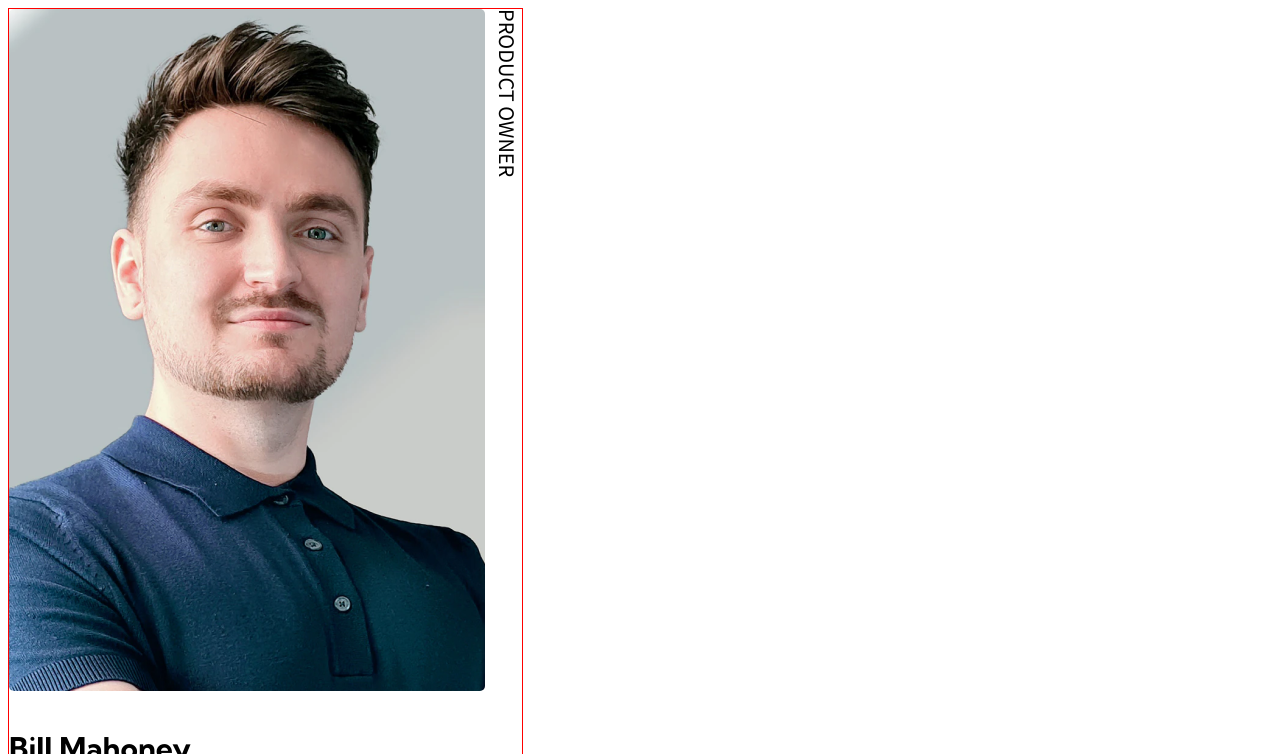
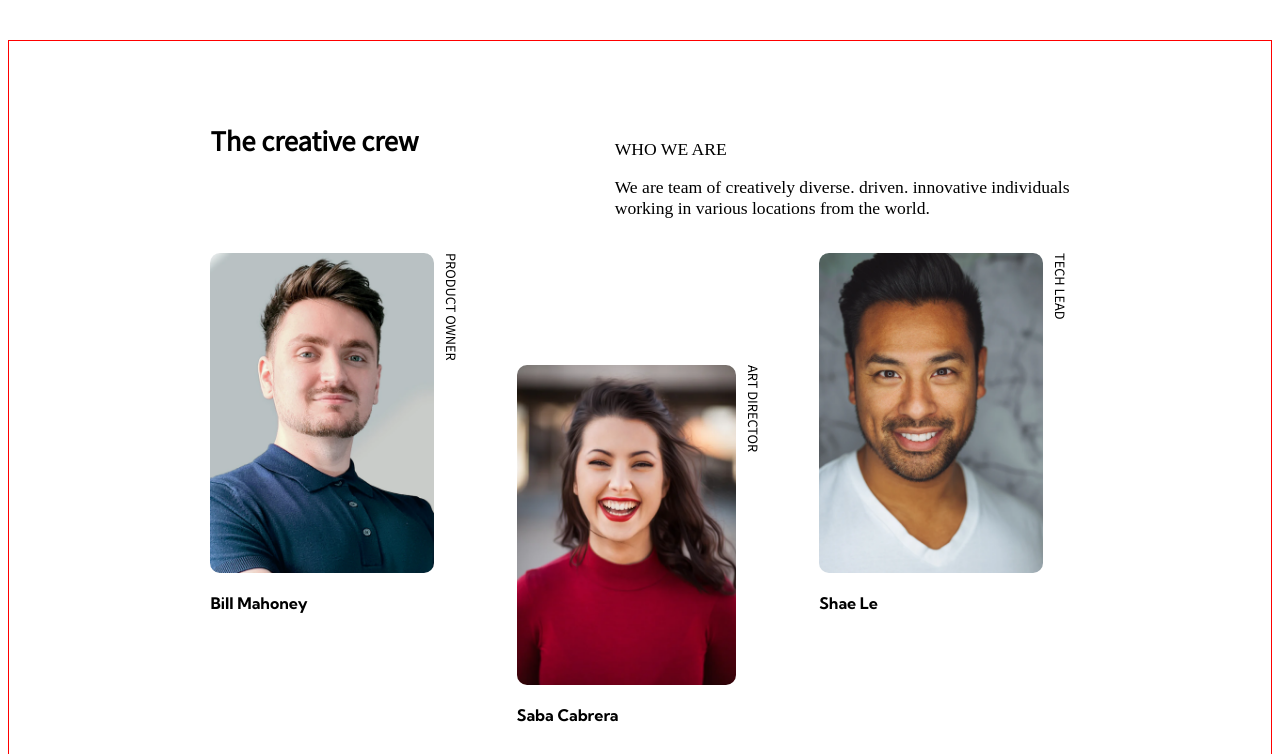
Before and after one commit to ibrahimkanber/My-Team-Page, a plain HTML site: page index.html in a window 1280 px wide. Shown: the top 754 px of the page. Drawn offline with Linux system fonts and the light colour scheme.

Commit message:
html completed

```diff
--- a/index.html
+++ b/index.html
@@ -7,7 +7,19 @@
     <title>Document</title>
 </head>
 <body>
+
     <div class="main-container">
+
+
+            <div class="left"> <b>The creative crew</b></div>
+            <div class="right">
+                <p>
+                    WHO WE ARE</p>
+                <p>We are team of creatively diverse. driven. innovative
+                    individuals <br>working in various locations from the world.</p>
+            </div>
+
+
         <div class="person person1">
             <div class="img-name">
                 <img src="./images/photo1.png" alt="">
--- a/style.css
+++ b/style.css
@@ -2,17 +2,57 @@
 
 @import url('https://fonts.googleapis.com/css2?family=Kumbh+Sans:wght@700&display=swap');
 
+body{
+    display:grid;
+    place-items: center;
+    margin-top:40px;
+    border:1px solid red;
+
+}
+
+
+.main-container{
+
+    margin-top: 80px;
+    display:grid;
+    grid-template-areas:"K L L"
+                        "A B C"
+                        "D E F";
+    /* background-color: bisque; */
+
+    grid-row-gap: 1rem;
+    grid-column-gap: 3.5rem;
+    /* border:1px solid red; */
+
+
+}
+.left{
+    grid-area:K;
+    font-size:1.6rem;
+    font-family: 'Noto Sans JP', sans-serif;
+}
+
+.right{
+    grid-area: L;
+    justify-self: end;
+    font-size:1.1rem;
+}
+
 
 .person{
     display:flex;
-    border:1px solid red;
+    /* border:1px solid red; */
     width: fit-content;
     font-family: 'Kumbh Sans', sans-serif;
-    font-size:30px ;
+    font-size:1rem ;
+    /* background-color: aqua; */
+
 }
 
+
 .person img{
-    border-radius: 5px;
+    border-radius: 10px;
+    height: 40vh;
 }
 
 
@@ -21,6 +61,33 @@
     padding-left: 8px;
     writing-mode: vertical-lr;
     font-family: 'Noto Sans JP', sans-serif;
-    font-size:20px ;
+    font-size:0.8rem ;
 
 }
+
+.person1{
+
+    grid-area: A;
+}
+
+.person2{
+    grid-area: B;
+    margin-top:7rem;
+}
+
+.person3{
+    grid-area: C;
+}
+
+.person4{
+    grid-area: D;
+}
+
+.person5{
+    grid-area: E;
+    margin-top:7rem;
+}
+
+.person6{
+    grid-area: F;
+}
```
